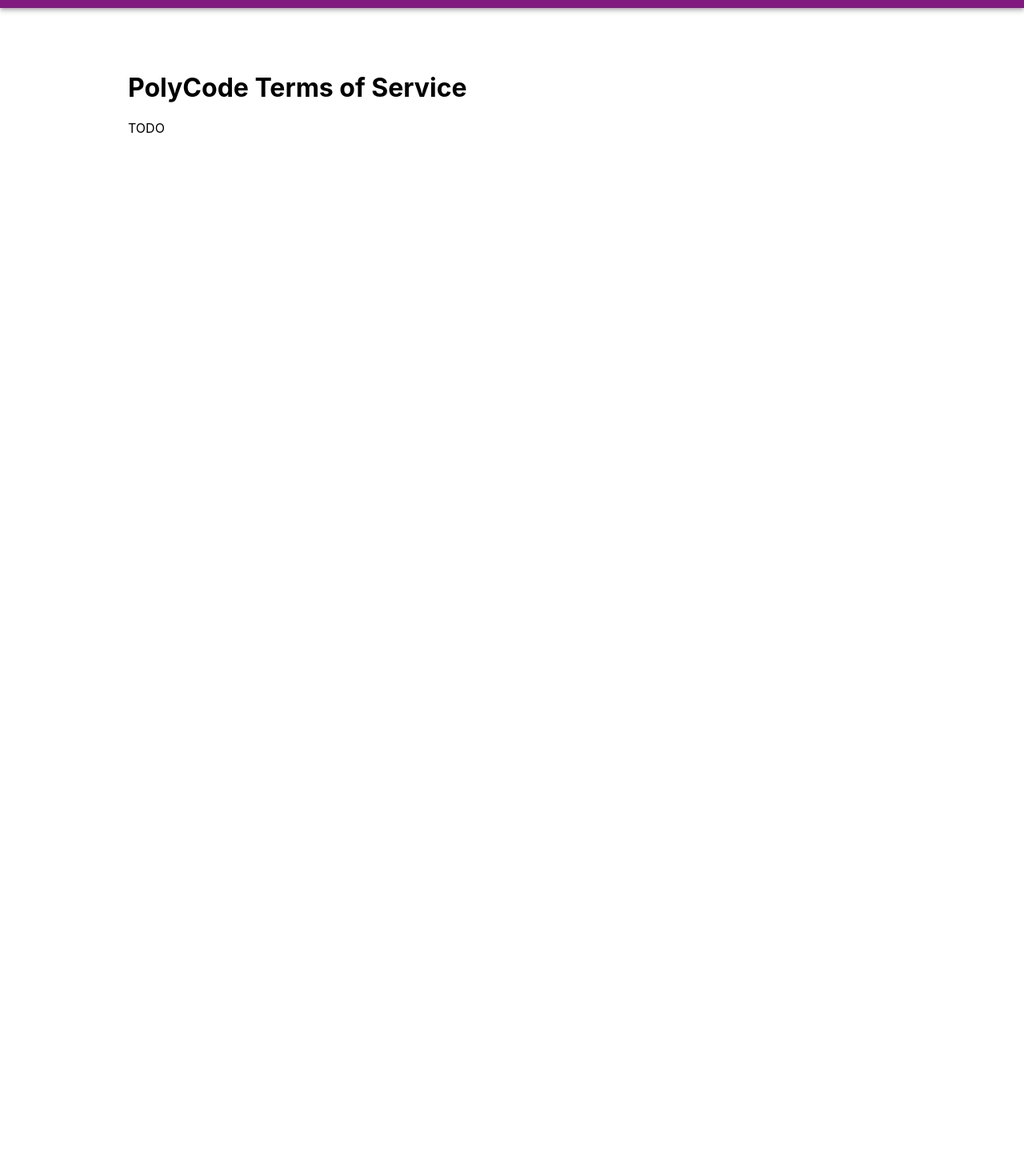
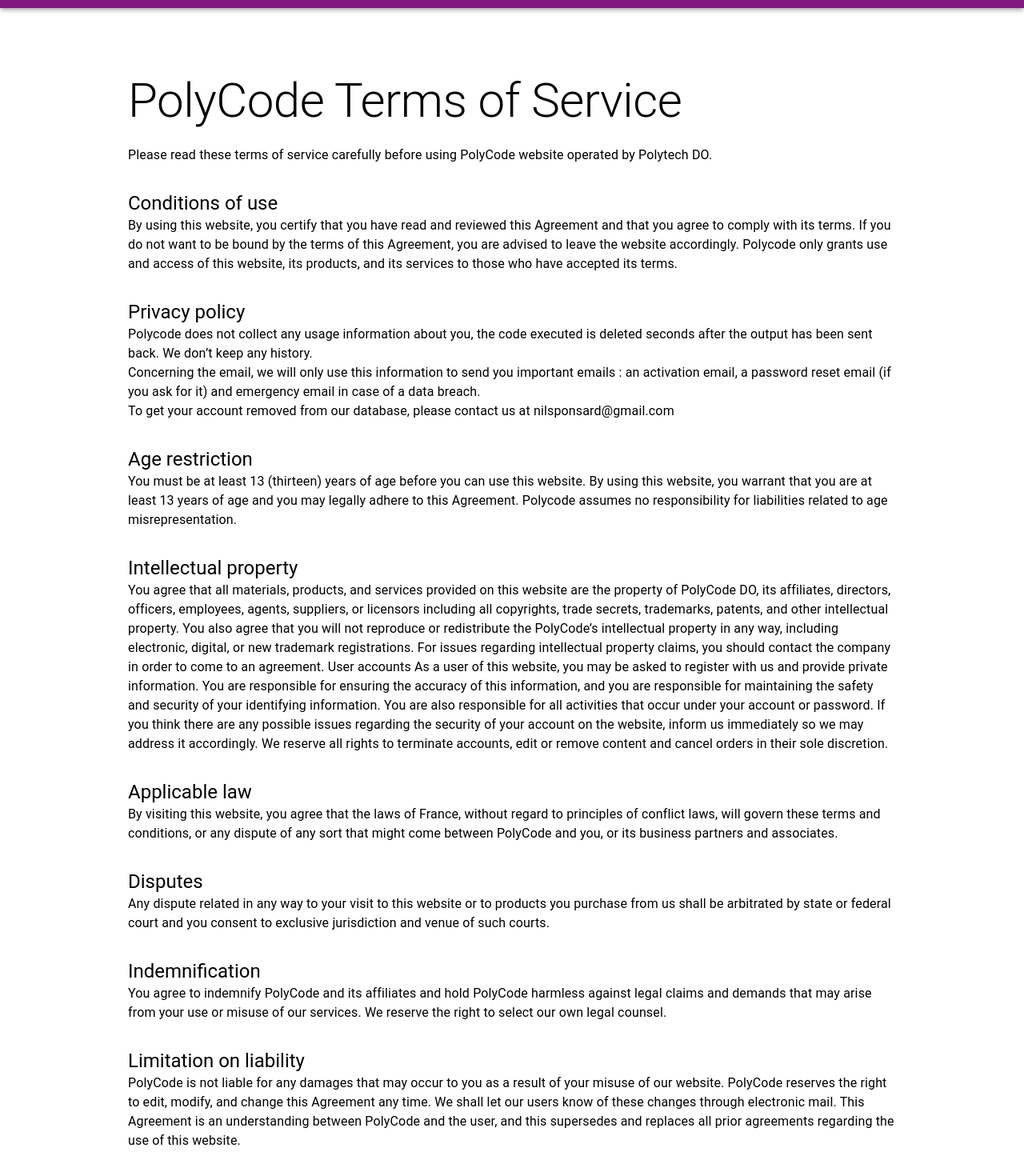
Before and after one commit to NilsPonsard/polycode-poc-front, a Next.js app: page /tos in a window 1280 px wide. Shown: the part 38-1508 px from the top of the page at 80% size. Before the commit the page ends 800 px from the top, so only its background shows below. Built offline with nearby package versions, Linux system fonts and the light colour scheme; no server answers.

Commit message:
feat: add terms of service

```diff
--- a/pages/tos.tsx
+++ b/pages/tos.tsx
@@ -1,8 +1,100 @@
+import { Typography } from '@mui/material';
+import styles from '../styles/Tos.module.css';
+
 export default function Tos() {
   return (
     <div className="centered">
-      <h1>PolyCode Terms of Service</h1>
-      <p>TODO</p>
+      <div className={styles.text}>
+        <Typography variant="h2">PolyCode Terms of Service</Typography>
+        <br />
+        <Typography variant="body1">
+          Please read these terms of service carefully before using PolyCode
+          website operated by Polytech DO.
+        </Typography>
+        <Typography variant="h5">Conditions of use</Typography>
+        <Typography variant="body1">
+          By using this website, you certify that you have read and reviewed
+          this Agreement and that you agree to comply with its terms. If you do
+          not want to be bound by the terms of this Agreement, you are advised
+          to leave the website accordingly. Polycode only grants use and access
+          of this website, its products, and its services to those who have
+          accepted its terms.
+        </Typography>
+
+        <Typography variant="h5">Privacy policy</Typography>
+        <Typography variant="body1">
+          Polycode does not collect any usage information about you, the code
+          executed is deleted seconds after the output has been sent back. We
+          don’t keep any history. <br />
+          Concerning the email, we will only use this information to send you
+          important emails : an activation email, a password reset email (if you
+          ask for it) and emergency email in case of a data breach. <br />
+          To get your account removed from our database, please contact us at
+          nilsponsard@gmail.com
+        </Typography>
+        <Typography variant="h5">Age restriction</Typography>
+        <Typography variant="body1">
+          You must be at least 13 (thirteen) years of age before you can use
+          this website. By using this website, you warrant that you are at least
+          13 years of age and you may legally adhere to this Agreement. Polycode
+          assumes no responsibility for liabilities related to age
+          misrepresentation.
+        </Typography>
+        <Typography variant="h5">Intellectual property</Typography>
+        <Typography variant="body1">
+          You agree that all materials, products, and services provided on this
+          website are the property of PolyCode DO, its affiliates, directors,
+          officers, employees, agents, suppliers, or licensors including all
+          copyrights, trade secrets, trademarks, patents, and other intellectual
+          property. You also agree that you will not reproduce or redistribute
+          the PolyCode’s intellectual property in any way, including electronic,
+          digital, or new trademark registrations. For issues regarding
+          intellectual property claims, you should contact the company in order
+          to come to an agreement. User accounts As a user of this website, you
+          may be asked to register with us and provide private information. You
+          are responsible for ensuring the accuracy of this information, and you
+          are responsible for maintaining the safety and security of your
+          identifying information. You are also responsible for all activities
+          that occur under your account or password. If you think there are any
+          possible issues regarding the security of your account on the website,
+          inform us immediately so we may address it accordingly. We reserve all
+          rights to terminate accounts, edit or remove content and cancel orders
+          in their sole discretion.
+        </Typography>
+        <Typography variant="h5">Applicable law</Typography>
+        <Typography variant="body1">
+          By visiting this website, you agree that the laws of France, without
+          regard to principles of conflict laws, will govern these terms and
+          conditions, or any dispute of any sort that might come between
+          PolyCode and you, or its business partners and associates.
+        </Typography>
+
+        <Typography variant="h5">Disputes</Typography>
+        <Typography variant="body1">
+          Any dispute related in any way to your visit to this website or to
+          products you purchase from us shall be arbitrated by state or federal
+          court and you consent to exclusive jurisdiction and venue of such
+          courts.
+        </Typography>
+        <Typography variant="h5">Indemnification</Typography>
+        <Typography variant="body1">
+          You agree to indemnify PolyCode and its affiliates and hold PolyCode
+          harmless against legal claims and demands that may arise from your use
+          or misuse of our services. We reserve the right to select our own
+          legal counsel.
+        </Typography>
+
+        <Typography variant="h5">Limitation on liability</Typography>
+
+        <Typography variant="body1">
+          PolyCode is not liable for any damages that may occur to you as a
+          result of your misuse of our website. PolyCode reserves the right to
+          edit, modify, and change this Agreement any time. We shall let our
+          users know of these changes through electronic mail. This Agreement is
+          an understanding between PolyCode and the user, and this supersedes
+          and replaces all prior agreements regarding the use of this website.
+        </Typography>
+      </div>
     </div>
   );
 }
--- /dev/null
+++ b/styles/Tos.module.css
@@ -0,0 +1,3 @@
+.text h5 {
+  margin-top: 2rem;
+}
```
